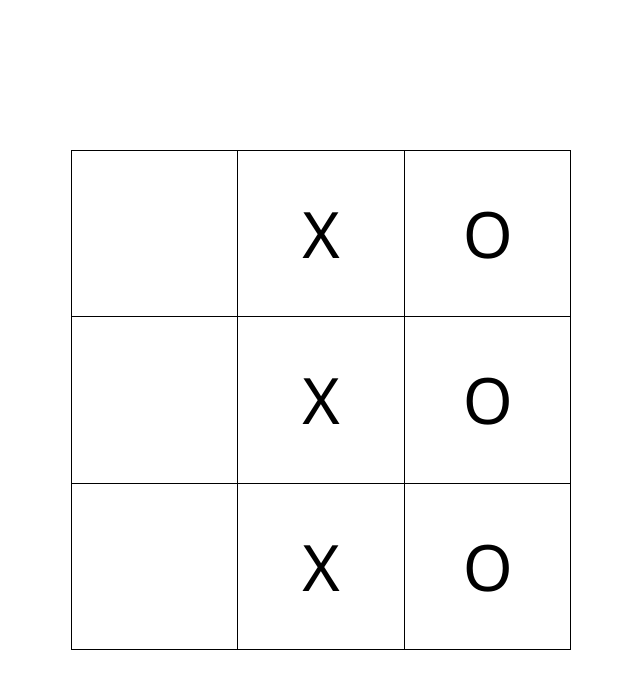
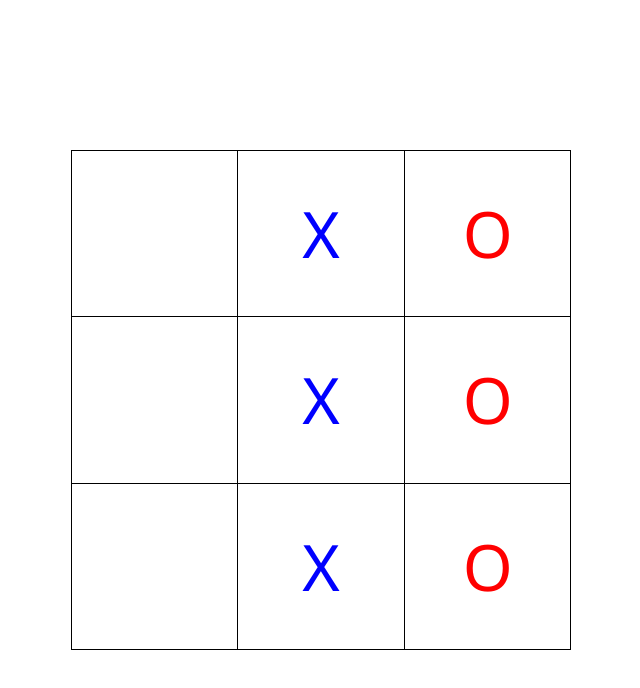
Before and after one commit to edupsousa/minicurso-react, a React (Vite) app in the folder tutorial/: page / in a window 1280 px wide. Shown: the top 688 px of the page, without its empty margins (319-959 px from the left). Built offline with nearby package versions, Linux system fonts and the light colour scheme.

Commit message:
estilizar celulas com X e O

```diff
--- a/tutorial/src/Celula.tsx
+++ b/tutorial/src/Celula.tsx
@@ -9,13 +9,26 @@ type Props = {
 export default function Celula(props: Props) {
   const [valor, setValor] = useState(props.valor);
 
-  const texto = valor === 1 ? "X" : valor === 2 ? "O" : "";
+  let texto = "";
+  if (valor === 1) {
+    texto = "X";
+  } else if (valor === 2) {
+    texto = "O";
+  }
+
   const alterarValor = () => {
     setValor(((valor + 1) % 3) as ValorCelula);
   };
 
+  const classes = ["celula"];
+  if (valor === 1) {
+    classes.push("xiszinho");
+  } else if (valor === 2) {
+    classes.push("bolinha");
+  }
+
   return (
-    <div className="celula" onClick={alterarValor}>
+    <div className={classes.join(" ")} onClick={alterarValor}>
       {texto}
     </div>
   );
--- a/tutorial/src/jogo.css
+++ b/tutorial/src/jogo.css
@@ -42,3 +42,15 @@
   border-top: none;
   border-bottom: none;
 }
+
+.celula.bolinha {
+  /* Estilo da célula com a bolinha */
+  color: #f00;
+  cursor: not-allowed;
+}
+
+.celula.xiszinho {
+  /* Estilo da célula com o xiszinho */
+  color: #00f;
+  cursor: not-allowed;
+}
```
